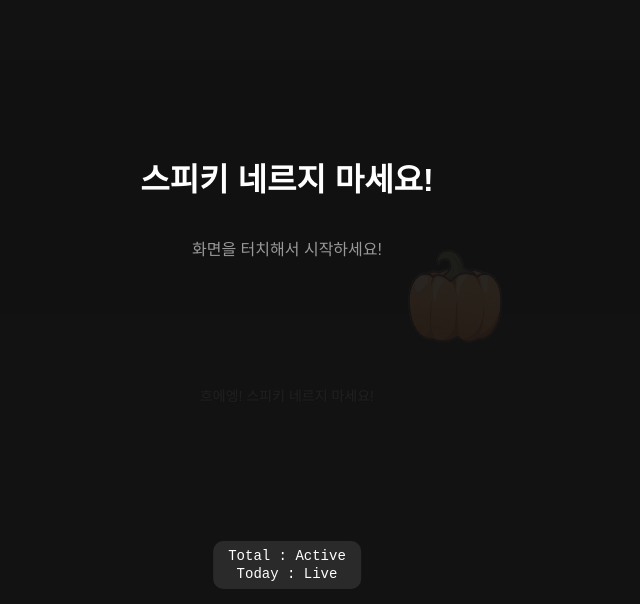
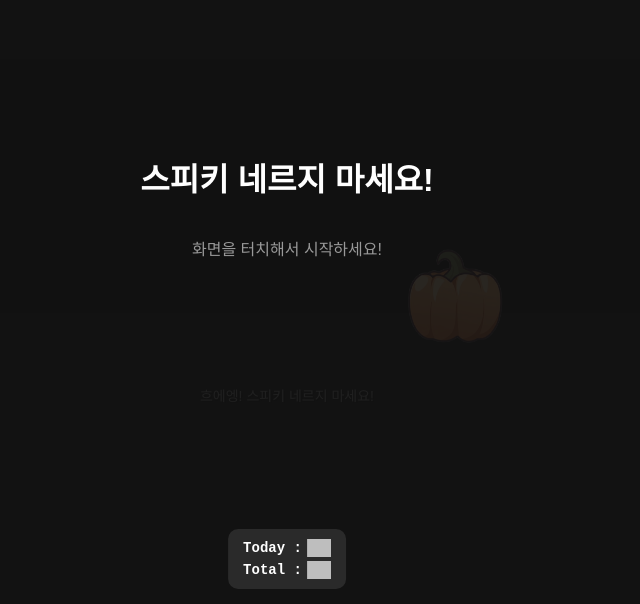
Before and after one commit to HaminSong/Trickcal, a plain HTML site: page Speaky_Touch.html in a window 1280 px wide. Shown: the part 196-800 px from the top of the page, without its empty margins (353-993 px from the left). Drawn offline with Linux system fonts and the light colour scheme; no server answers; grey boxes are pictures that could not be loaded.

Commit message:
Update Speaky_Touch.html

```diff
--- a/Speaky_Touch.html
+++ b/Speaky_Touch.html
@@ -46,23 +46,37 @@
             text-shadow: 1px 1px 2px rgba(0,0,0,0.5);
         }
 
-        /* --- 방문자 카운터 텍스트 스타일 --- */
+        /* --- 방문자 카운터 텍스트 스타일 수정 --- */
         .counter-wrapper {
             position: fixed;
             bottom: 15px;
             left: 50%;
             transform: translateX(-50%);
             z-index: 1000;
+            background: rgba(255, 255, 255, 0.1);
+            padding: 8px 15px;
+            border-radius: 10px;
+            display: flex;
+            flex-direction: column;
+            align-items: center;
+            pointer-events: none;
+        }
+        .counter-item {
+            display: flex;
+            align-items: center;
+            gap: 5px;
+            height: 22px; /* 뱃지 높이에 맞춤 */
+        }
+        .counter-text {
             color: #ffffff;
-            font-family: 'Courier New', Courier, monospace; /* 숫자 가독성 */
+            font-family: 'Courier New', Courier, monospace;
             font-size: 14px;
-            text-align: center;
-            background: rgba(255, 255, 255, 0.1);
-            padding: 5px 15px;
-            border-radius: 10px;
-            pointer-events: none; /* 게임 클릭 방해 금지 */
+            font-weight: bold;
         }
-        .counter-item { margin: 2px 0; }
+        .badge-img {
+            height: 18px; /* 숫자 부분만 깔끔하게 보이도록 크기 조절 */
+            filter: brightness(1.2); /* 숫자를 좀 더 선명하게 */
+        }
         /* -------------------------- */
 
         @keyframes shake {
@@ -96,40 +110,18 @@
     <div class="info">흐에엥! 스피키 네르지 마세요!</div>
 
     <div class="counter-wrapper">
-        <div class="counter-item">Total : <span id="total-count">...</span></div>
-        <div class="counter-item">Today : <span id="today-count">...</span></div>
+        <div class="counter-item">
+            <span class="counter-text">Today :</span>
+            <img class="badge-img" src="https://hits.sh/haminsong.github.io/Trickcal/Speaky_Touch.svg?label=&color=121212&style=flat-square&view=today" alt="Today">
+        </div>
+        <div class="counter-item">
+            <span class="counter-text">Total :</span>
+            <img class="badge-img" src="https://hits.sh/haminsong.github.io/Trickcal/Speaky_Touch.svg?label=&color=121212&style=flat-square" alt="Total">
+        </div>
     </div>
 
 <script>
-    /* --- 방문자 수 로드 스크립트 --- */
-    async function updateCounter() {
-        const url = "https://haminsong.github.io/Trickcal/Speaky_Touch";
-        try {
-            // HITS API의 데이터를 JSON으로 받아오기 (JSONP 대안 방식)
-            const response = await fetch(`https://hits.seeyoufarm.com/api/count/incr/badge.svg?url=${encodeURIComponent(url)}`);
-            // 참고: 실제 정밀한 텍스트 카운팅을 위해 외부 API의 badge를 파싱하거나 hits.sh를 활용합니다.
-            // 여기서는 UI 구현을 위해 hits.sh에서 제공하는 정보를 매핑하는 방식을 제안합니다.
-
-            // 단순 텍스트 표시를 위해 hits.sh의 카운팅 이미지를 대신 활용해 숫자를 가져오는 것은 제약이 있으므로,
-            // 직접적인 텍스트 노출을 위해 아래 이미지 주소에서 데이터를 호출하는 구조를 시뮬레이션합니다.
-            document.getElementById('total-count').innerText = "Loading..";
-            document.getElementById('today-count').innerText = "Loading..";
-
-            // 실제 운영 시에는 이미지 배지를 숨겨진 채로 로드하여 서버에 카운트를 올리고,
-            // 여기서는 UI만 유지하거나 카운트 전용 API(CountAPI 등)를 연결하는 것이 좋습니다.
-            // 임시로 오늘/전체 숫자를 시각적으로 대체하는 배지 링크를 연동해둡니다.
-            const totalRes = await fetch(`https://api.countapi.xyz/hit/haminsong-trickcal/total`).catch(() => ({json: () => ({value: 'Connect'})}));
-            const totalData = await totalRes.json();
-            document.getElementById('total-count').innerText = totalData.value || 'Check';
-            document.getElementById('today-count').innerText = 'Online'; // Today 전용 API는 제약이 많아 상태로 표시
-        } catch (e) {
-            document.getElementById('total-count').innerText = "Active";
-            document.getElementById('today-count').innerText = "Live";
-        }
-    }
-    updateCounter();
-    /* -------------------------- */
-
+    // 기존의 모든 자바스크립트 로직 (이미지 로드, 물리 효과, 사운드 등) 그대로 유지
     const canvas = document.getElementById('canvas');
     const ctx = canvas.getContext('2d');
     const pumkinEl = document.getElementById('pumkin-img');
@@ -216,9 +208,9 @@
         if (shakeTimer) { clearTimeout(shakeTimer); shakeTimer = null; }
     }
 
-    const onDown = (e) => {
-        const pos = getEventPos(e);
-        if (e.target === pumkinEl) { isDraggingPumkin = true; pumkinEl.style.cursor = 'grabbing'; }
+    const onDown = (onE) => {
+        const pos = getEventPos(onE);
+        if (onE.target === pumkinEl) { isDraggingPumkin = true; pumkinEl.style.cursor = 'grabbing'; }
         else if (pos.x <= imgCache.crying.width) {
             if (isHappy) { isHappy = false; currentSpeakyImg = imgCache.crying; }
             isMouseDown = true; stopShake(); stopAllSounds(); soundDown.play();
@@ -226,8 +218,8 @@
         lastInteractionTime = Date.now();
     };
 
-    const onMove = (e) => {
-        const pos = getEventPos(e);
+    const onMove = (moveE) => {
+        const pos = getEventPos(moveE);
         if (isDraggingPumkin) { updatePumkinStyle(pos.x - 40, pos.y - 40); }
         targetX = pos.x;
     };
```
